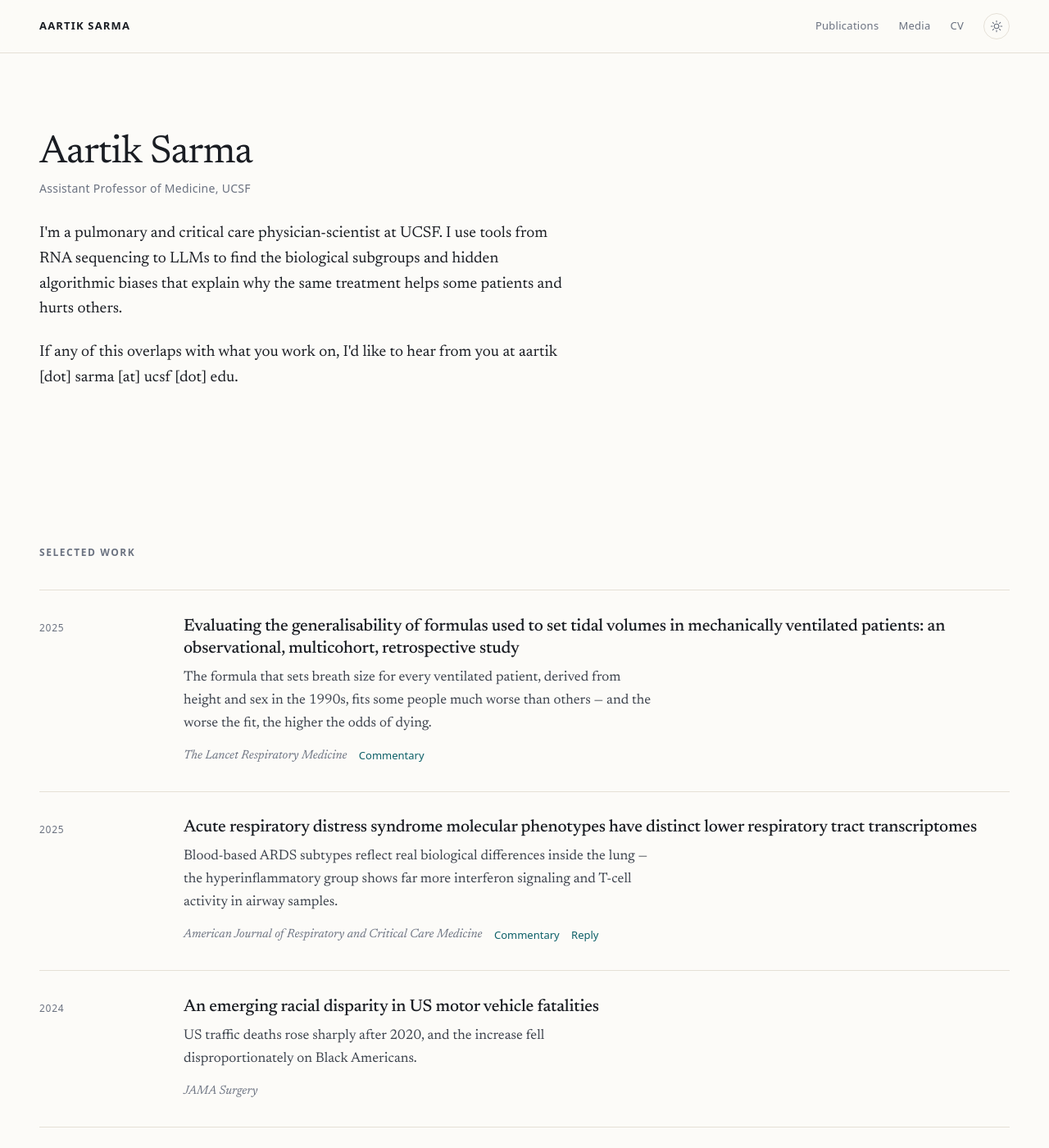
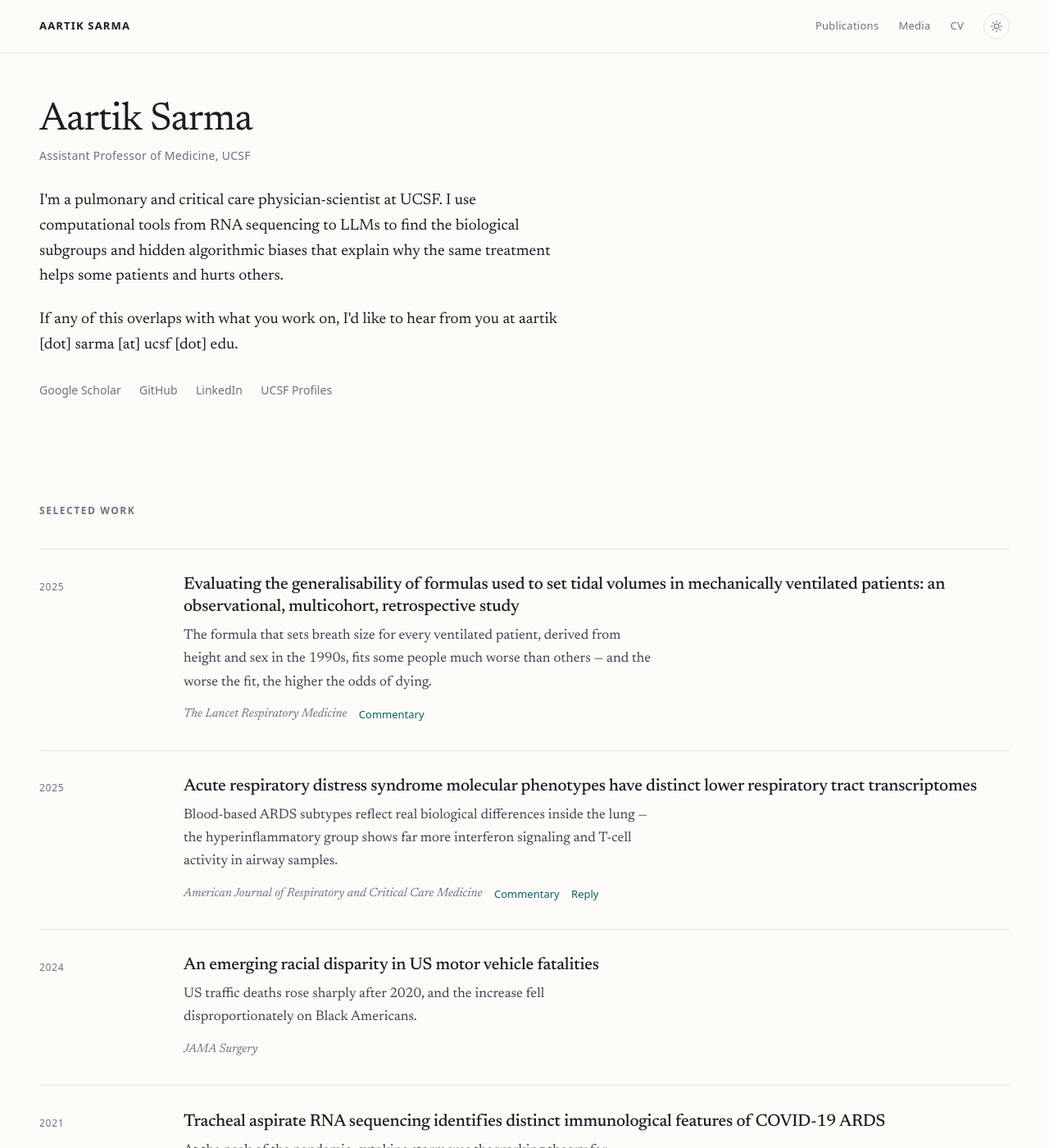
Before and after one commit to AartikSarma/aartiksarma.github.io, a Jekyll site: the page built from index.html, in a window 1280 px wide and 1400 px high. Shown: the whole window at 82% size. Built offline with Jekyll 4.4.1, drawn with Linux system fonts in a browser that asks for light colours.

Commit message:
Highlight external links and lift Selected work above the fold
Bio wording: emphasise the computational focus — "computational tools
from RNA sequencing to LLMs" on both the homepage and CV.

Homepage layout: add a small row of external links (Google Scholar,
GitHub, LinkedIn, UCSF Profiles) under the bio so they aren't buried
in the site footer. Trim the note's vertical padding and the gap
above the first following section so Selected work is visible on
initial load.

Co-Authored-By: Claude Opus 4.7 (1M context) <noreply@anthropic.com>

```diff
--- a/assets/css/main.css
+++ b/assets/css/main.css
@@ -245,7 +245,11 @@ pre code { background: none; border: 0; padding: 0; }
    Homepage note
    ========================================================================== */
 
-.note { padding-block: clamp(3.5rem, 8vw, 6rem) clamp(3rem, 7vw, 5rem); }
+.note { padding-block: clamp(2rem, 5vw, 3.5rem) clamp(2rem, 5vw, 3.5rem); }
+
+/* Tighten the gap between the homepage note and the first section so
+   Selected work is visible above the fold, not floating below whitespace. */
+.note + .section { padding-top: clamp(2rem, 5vw, 3.5rem); }
 
 .note__inner {
   max-width: 40rem;
@@ -274,6 +278,23 @@ pre code { background: none; border: 0; padding: 0; }
 
 .note__inner a {
   text-decoration-color: color-mix(in srgb, var(--accent) 45%, transparent);
+}
+
+.note__links {
+  font-family: var(--sans);
+  font-size: .875rem;
+  display: flex;
+  flex-wrap: wrap;
+  gap: .4rem 1.4rem;
+  margin-top: 1.75rem;
+}
+.note__links a {
+  color: var(--muted);
+  text-decoration: none;
+}
+.note__links a:hover {
+  color: var(--accent);
+  text-decoration: underline;
 }
 
 /* ==========================================================================
--- a/cv.html
+++ b/cv.html
@@ -29,8 +29,8 @@ review roles, additional grants, invited talks.
         cares for patients in the ICUs at UCSF Parnassus. He is core faculty at
         the UCSF Center for Precision Research in Critical Care and Affiliate
         Faculty in the UCSF/UC Berkeley Joint Program in Computational
-        Precision Health. His NIH-funded research uses omics and AI/ML tools —
-        from RNA sequencing to LLMs — to find better treatments for critical
+        Precision Health. His NIH-funded research uses computational tools — from
+        RNA sequencing to LLMs — to find better treatments for critical
         illness, and spans preclinical models, observational cohorts, and
         clinical trials. He is an investigator in the NHLBI ARDS, Pneumonia,
         and Sepsis Consortium and the Common Longitudinal ICU Format
--- a/index.html
+++ b/index.html
@@ -15,14 +15,21 @@ description: >-
 
       <p>
         I'm a pulmonary and critical care physician-scientist at UCSF. I use
-        tools from RNA sequencing to LLMs to find the biological subgroups and
-        hidden algorithmic biases that explain why the same treatment helps
-        some patients and hurts others.
+        computational tools from RNA sequencing to LLMs to find the biological
+        subgroups and hidden algorithmic biases that explain why the same
+        treatment helps some patients and hurts others.
       </p>
 
       <p>
         If any of this overlaps with what you work on, I'd like to hear from
         you at aartik [dot] sarma [at] ucsf [dot] edu.
+      </p>
+
+      <p class="note__links">
+        <a href="{{ site.social.scholar }}">Google Scholar</a>
+        <a href="https://github.com/{{ site.social.github }}">GitHub</a>
+        <a href="https://www.linkedin.com/in/{{ site.social.linkedin }}/">LinkedIn</a>
+        <a href="{{ site.social.ucsf_profile }}">UCSF Profiles</a>
       </p>
 
     </div>
```
